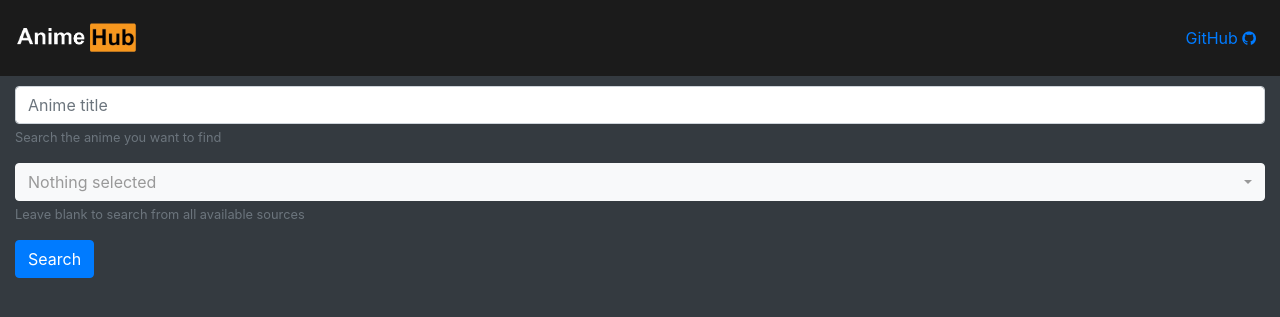
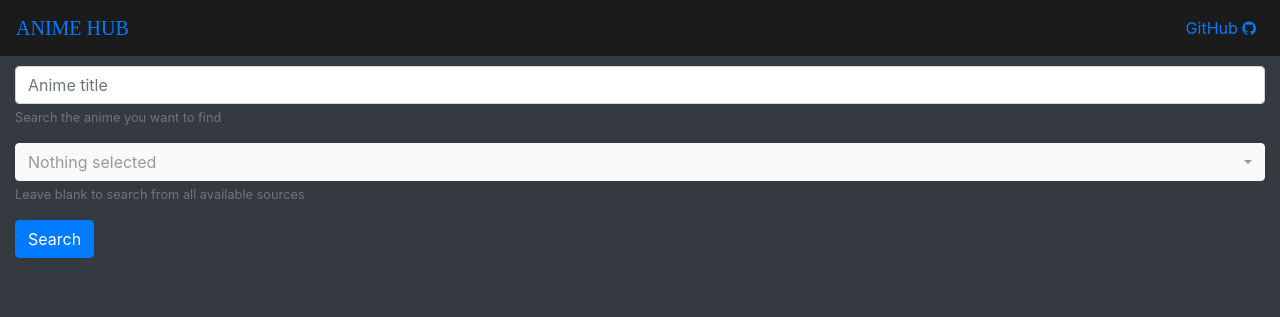
Before and after one commit to ibldzn/anime-hub, a Flask app: page / in a window 1280 px wide. Shown: the top 317 px of the page. Run offline with Flask 2, Linux system fonts and the light colour scheme.

Commit message:
changed logo

```diff
--- a/anime-hub/app.py
+++ b/anime-hub/app.py
@@ -14,7 +14,7 @@ sites = [
     "meownime.moe",
     # "oploverz.in";does not work if request was made outside of Indonesia (probably Asia, I haven't really tested it)
     "drivenime.com",
-    "awsubs.co",
+    # "awsubs.co", ; dead.
     "animeindo.video",
     "nekonime.video",
     "nimegami.com",
--- a/anime-hub/templates/base.html
+++ b/anime-hub/templates/base.html
@@ -6,6 +6,16 @@
 
     <link rel="stylesheet" href="https://cdn.jsdelivr.net/npm/bootstrap@4.5.3/dist/css/bootstrap.min.css" integrity="sha384-TX8t27EcRE3e/ihU7zmQxVncDAy5uIKz4rEkgIXeMed4M0jlfIDPvg6uqKI2xXr2" crossorigin="anonymous">
     <link rel="stylesheet" href="https://cdnjs.cloudflare.com/ajax/libs/font-awesome/4.7.0/css/font-awesome.min.css" integrity="sha512-SfTiTlX6kk+qitfevl/7LibUOeJWlt9rbyDn92a1DqWOw9vWG2MFoays0sgObmWazO5BQPiFucnnEAjpAB+/Sw==" crossorigin="anonymous" />
+
+    <style>
+        @font-face {
+            font-family: College Semi-condensed;
+            src: url("{{ url_for('static', filename='fonts/COLLEGES.TTF') }}");
+        }
+        a.navbar-brand{
+            font-family: College Semi-condensed;
+        }
+    </style>
     {% block stylesheet %}{% endblock %}
 
     <title>Anime Hub</title>
@@ -13,7 +23,8 @@
 <body class="bg-dark">
     <nav class="navbar navbar-expand-md sticky-top" style="background-color: #1b1b1b;">
         <a class="navbar-brand" href="/">
-            <img src="{{ url_for('static', filename='icons/logo.png') }}" height="50" alt="Anime Hub">
+            <!--<img src="{{ url_for('static', filename='icons/logo.png') }}" height="50" alt="Anime Hub">-->
+            ANIME HUB
         </a>
         <button class="navbar-toggler" type="button" data-toggle="collapse" data-target="#navbar-items" aria-controls="navbar-items" aria-expanded="false" aria-label="Toggle navigation">
             <i class="fa fa-bars" aria-hidden="true" style="font-size: 28px; color: #87939a;"></i>
```
Also changed, not shown: anime-hub/static/fonts/COLLEGES.TTF (added).
